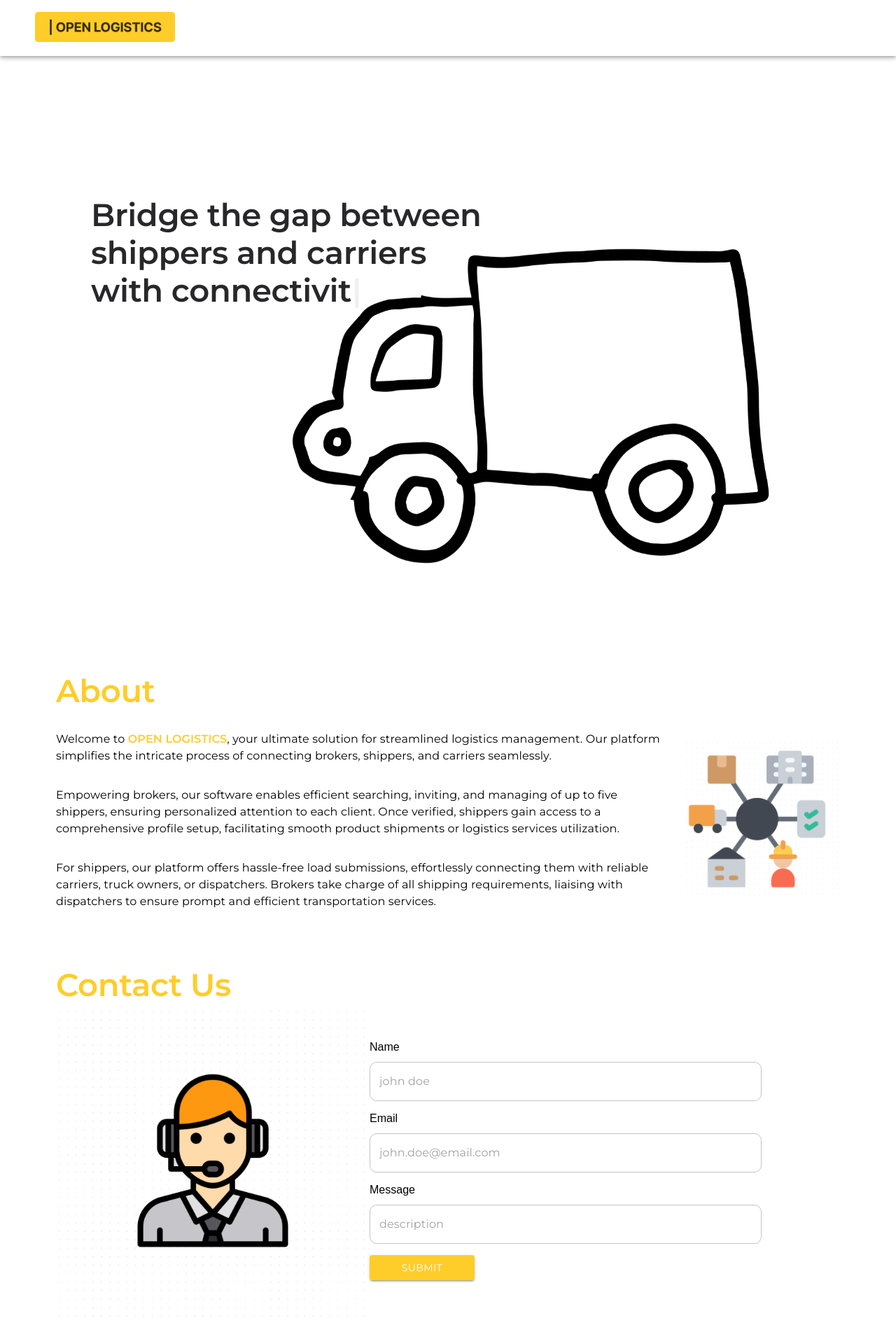
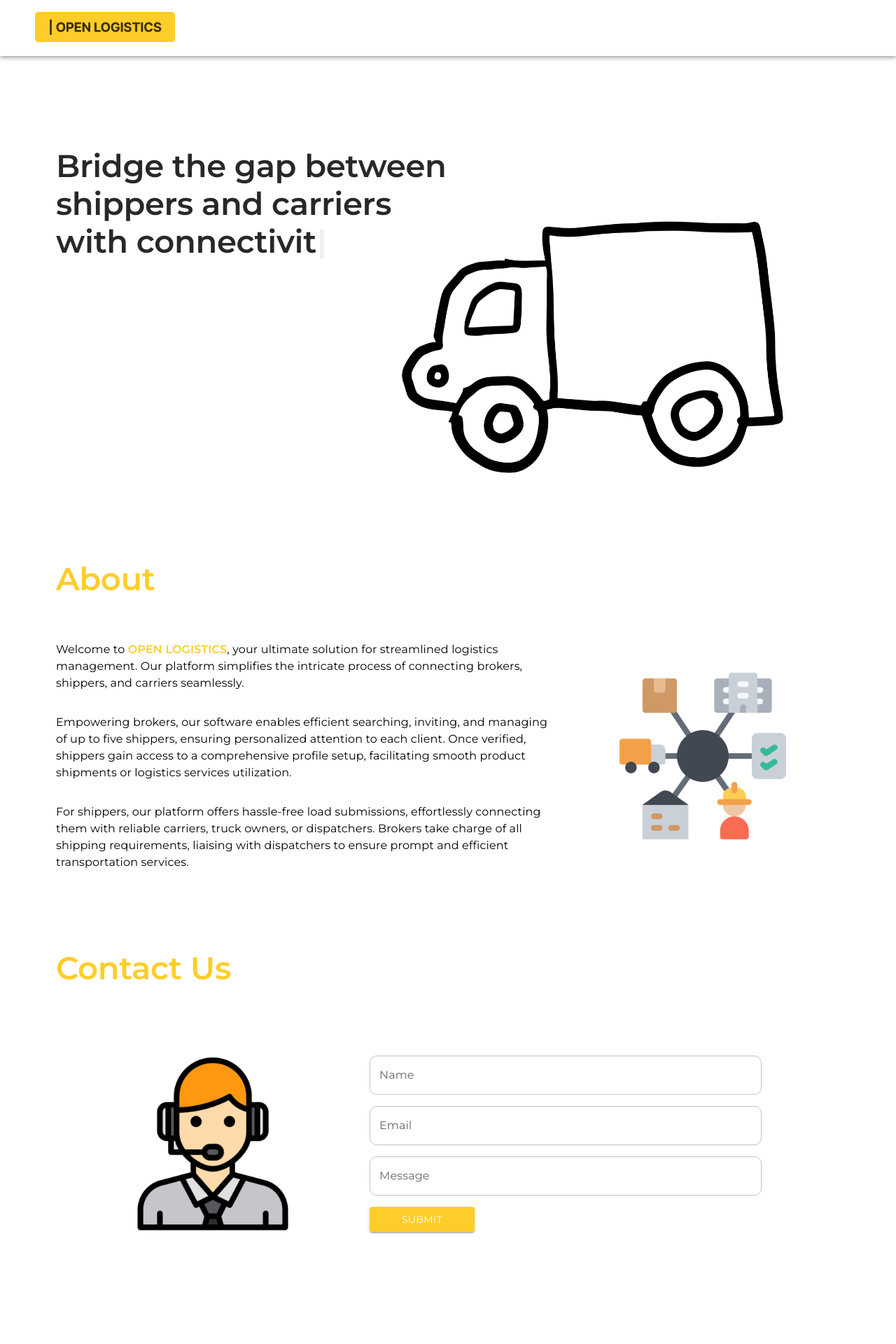
Before and after one commit to AkulGaind/Open-Logistics, a React (Vite) app: page / in a window 1280 px wide. Shown: the top 1920 px of the page at 70% size. Built offline with nearby package versions, Linux system fonts and the light colour scheme.

Commit message:
home page padding fixed

```diff
--- a/src/validationSchemas/contactDetailsSchema.ts
+++ b/src/validationSchemas/contactDetailsSchema.ts
@@ -4,7 +4,7 @@ const required = "*This field is required";
 
 const contactDetailsSchema = object()
   .shape({
-    name: string().required(required),
+    username: string().required(required),
     email: string()
       .required(required)
       .email("*Please enter valid email address"),
--- a/src/views/HomePage.tsx
+++ b/src/views/HomePage.tsx
@@ -47,17 +47,18 @@ const HomePage = () => {
         className="imageContainer"
         style={{
           backgroundImage: `url(${backgroundImage})`,
-          height: "100vh",
+          height: "80vh",
           display: "flex",
           position: "relative",
-          objectFit: "contain", //
+          objectFit: "contain",
         }}
       >
-        <div style={{ position: "absolute", top: 120, left: 50 }}>
+        <div >
           <Typography
             sx={{
               color: myColors.textBlack,
               maxWidth: "580px",
+              paddingTop: "50px",
             }}
             variant="h2"
             fontSize={"45px"}
@@ -122,8 +123,8 @@ const HomePage = () => {
           <img
             src={"src/assets/images/about.png"}
             style={{
-              height: "20%",
-              width: "20%",
+              height: "35%",
+              width: "35%",
             }}
           ></img>
         </Stack>
@@ -153,7 +154,6 @@ const HomePage = () => {
             <FormProvider {...method}>
               <form onSubmit={handleSubmit(formSubmit)}>
                 <Stack spacing={1.5} mb={2}>
-                  <label htmlFor="name">Name</label>
                   <TextField
                     InputProps={{
                       style: {
@@ -161,14 +161,14 @@ const HomePage = () => {
                       },
                     }}
                     id="name"
-                    required
+                    variant="outlined"
+                    label="Name"
                     placeholder="john doe"
                     helperText={errors.name?.message}
                     {...register("name", { required: true })}
                   />
                 </Stack>
                 <Stack spacing={1.5} mb={2}>
-                  <label htmlFor="email">Email</label>
                   <TextField
                     InputProps={{
                       style: {
@@ -176,14 +176,14 @@ const HomePage = () => {
                       },
                     }}
                     id="email"
-                    required
+                    variant="outlined"
+                    label="Email"
                     placeholder="john.doe@email.com"
                     helperText={errors.email?.message}
                     {...register("email", { required: true })}
                   />
                 </Stack>
                 <Stack spacing={1.5} mb={2}>
-                  <label htmlFor="message">Message</label>
                   <TextField
                     InputProps={{
                       style: {
@@ -191,7 +191,8 @@ const HomePage = () => {
                       },
                     }}
                     id="message"
-                    required
+                    variant="outlined"
+                    label="Message"
                     placeholder="description"
                     helperText={errors.message?.message}
                     {...register("message", { required: true })}
```
Also changed, not shown: src/assets/images/about.png, src/assets/images/contactUs.png.
